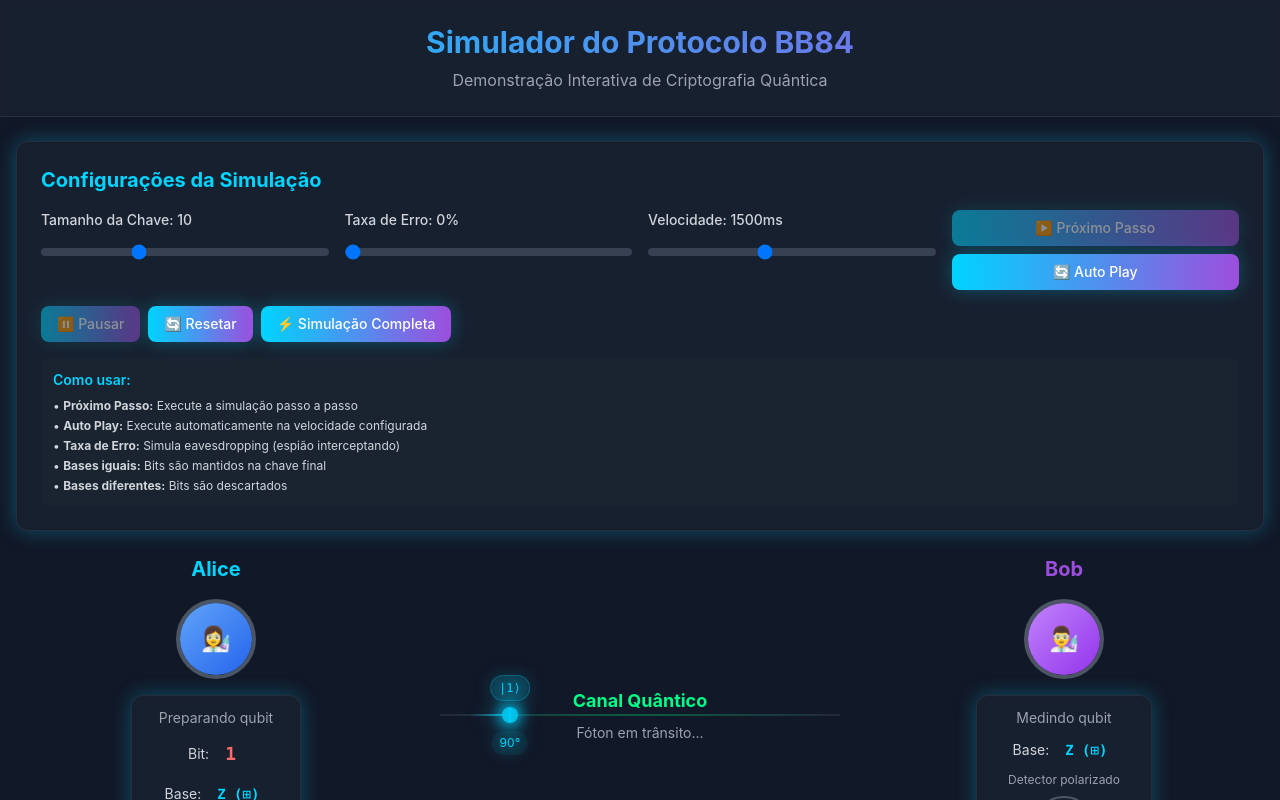
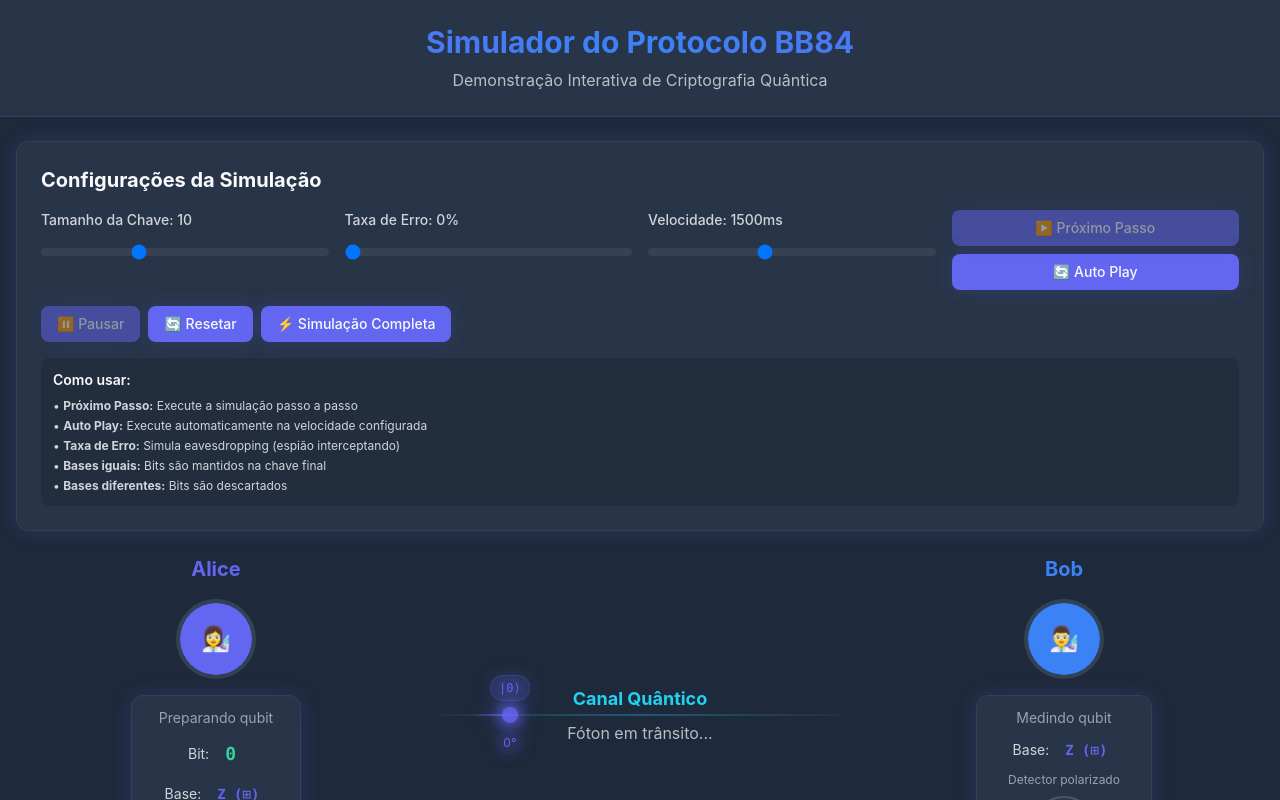
Before and after one commit to fatzzx/BB84-simulator, a React (Vite) app: page / in a window 1280 px wide. Both pictures are taken after a click on the button "▶️ Próximo Passo". Shown: the top 800 px of the page. Built offline with nearby package versions, Linux system fonts and the light colour scheme.

Commit message:
mudanca de cores

```diff
--- a/src/App.tsx
+++ b/src/App.tsx
@@ -18,11 +18,25 @@ function App() {
   const [photonActive, setPhotonActive] = useState(false);
   const [currentPhase, setCurrentPhase] = useState<'preparing' | 'transmitting' | 'measuring' | 'complete'>('preparing');
 
-  const { state, actions } = useBB84Simulation(config);
+  const {
+    currentStep,
+    totalSteps,
+    steps,
+    sharedKey,
+    isRunning,
+    isComplete,
+    currentStepData,
+    statistics,
+    executeStep,
+    startAutoSimulation,
+    stopSimulation,
+    resetSimulation,
+    runCompleteSimulation
+  } = useBB84Simulation(config);
 
   // Controla as fases da animação
   useEffect(() => {
-    if (state.currentStepData && !state.isRunning) {
+    if (currentStepData && !isRunning) {
       setCurrentPhase('preparing');
 
       // Sequência de animação
@@ -49,7 +63,7 @@ function App() {
 
       return () => timeouts.forEach(clearTimeout);
     }
-  }, [state.currentStepData, state.isRunning]);
+  }, [currentStepData, isRunning]);
 
   const handlePhotonComplete = () => {
     setPhotonActive(false);
@@ -57,20 +71,18 @@ function App() {
   };
 
   const handleStepForward = () => {
-    if (!state.isRunning && !state.isComplete) {
-      actions.executeStep();
+    if (!isRunning && !isComplete) {
+      executeStep();
     }
   };
 
-  const currentStep = state.currentStepData;
-
   return (
-    <div className="min-h-screen bg-gray-900">
-      <header className="p-6 text-center bg-gray-800/50 backdrop-blur-sm border-b border-gray-700/50">
-        <h1 className="text-3xl font-bold mb-2 bg-gradient-to-r from-quantum-blue to-quantum-purple bg-clip-text text-transparent">
+    <div className="min-h-screen bg-quantum-dark">
+      <header className="p-6 text-center bg-quantum-surface/50 backdrop-blur-sm border-b border-quantum-primary/20">
+        <h1 className="text-3xl font-bold mb-2 bg-gradient-to-r from-quantum-primary via-quantum-secondary to-quantum-primary bg-clip-text text-transparent">
           Simulador do Protocolo BB84
         </h1>
-        <p className="text-gray-400">
+        <p className="text-quantum-light/70">
           Demonstração Interativa de Criptografia Quântica
         </p>
       </header>
@@ -81,14 +93,14 @@ function App() {
           <SimulationControls
             config={config}
             onConfigChange={setConfig}
-            isRunning={state.isRunning}
-            isComplete={state.isComplete}
+            isRunning={isRunning}
+            isComplete={isComplete}
             photonActive={photonActive}
             onStepForward={handleStepForward}
-            onAutoPlay={() => actions.startAutoSimulation(config.visualizationSpeed)}
-            onStop={() => actions.stopSimulation()}
-            onReset={() => actions.resetSimulation()}
-            onRunComplete={() => actions.runCompleteSimulation()}
+            onAutoPlay={() => startAutoSimulation(config.visualizationSpeed)}
+            onStop={stopSimulation}
+            onReset={resetSimulation}
+            onRunComplete={runCompleteSimulation}
           />
         </div>
 
@@ -97,9 +109,9 @@ function App() {
           {/* Alice */}
           <div className="flex justify-center">
             <Alice
-              currentBit={currentStep?.alice.bit}
-              currentBasis={currentStep?.alice.basis}
-              polarizationAngle={currentStep?.alice.angle}
+              currentBit={currentStepData?.alice.bit}
+              currentBasis={currentStepData?.alice.basis}
+              polarizationAngle={currentStepData?.alice.angle}
               isActive={currentPhase === 'preparing'}
             />
           </div>
@@ -108,8 +120,8 @@ function App() {
           <div className="relative h-80 overflow-hidden">
             <div className="absolute inset-0 flex items-center justify-center">
               <div className="text-center px-4">
-                <h3 className="text-lg font-bold text-quantum-green mb-2">Canal Quântico</h3>
-                <div className="text-sm text-gray-400 max-w-[200px] mx-auto">
+                <h3 className="text-lg font-bold text-quantum-accent mb-2">Canal Quântico</h3>
+                <div className="text-quantum-light/70 max-w-[200px] mx-auto">
                   {currentPhase === 'preparing' && 'Alice preparando qubit...'}
                   {currentPhase === 'transmitting' && 'Fóton em trânsito...'}
                   {currentPhase === 'measuring' && 'Bob medindo qubit...'}
@@ -119,12 +131,12 @@ function App() {
             </div>
 
             {/* Fóton animado */}
-            {currentStep && (
+            {currentStepData && (
               <Photon
                 isActive={photonActive}
-                polarizationAngle={currentStep.photon.polarization}
-                bit={currentStep.alice.bit}
-                basis={currentStep.alice.basis}
+                polarizationAngle={currentStepData.photon.polarization}
+                bit={currentStepData.alice.bit}
+                basis={currentStepData.alice.basis}
                 onAnimationComplete={handlePhotonComplete}
                 animationDuration={config.visualizationSpeed}
               />
@@ -134,10 +146,10 @@ function App() {
           {/* Bob */}
           <div className="flex justify-center">
             <Bob
-              currentBasis={currentStep?.bob.basis}
-              measuredBit={currentStep?.bob.bit}
-              measurementAngle={currentStep?.bob.measurementAngle}
-              photonAngle={currentStep?.photon.polarization}
+              currentBasis={currentStepData?.bob.basis}
+              measuredBit={currentStepData?.bob.bit}
+              measurementAngle={currentStepData?.bob.measurementAngle}
+              photonAngle={currentStepData?.photon.polarization}
               isActive={currentPhase === 'measuring'}
               showResult={currentPhase === 'complete' || currentPhase === 'measuring'}
             />
@@ -145,127 +157,74 @@ function App() {
         </div>
 
         {/* Informações do Passo Atual */}
-        {currentStep && (
+        {currentStepData && (
           <div className="quantum-card mb-6">
             <h3 className="text-lg font-bold text-quantum-blue mb-4">
-              Passo {state.currentStep} de {state.totalSteps}
+              Passo {currentStep} de {totalSteps}
             </h3>
 
             <div className="grid grid-cols-1 md:grid-cols-3 gap-4">
               <div className="text-center">
                 <div className="text-sm text-gray-400 mb-2">Alice envia</div>
                 <div className="font-mono text-lg">
-                  Bit: <span style={{ color: currentStep.alice.bit === 0 ? '#00ff88' : '#ff6b6b' }}>
-                    {currentStep.alice.bit}
+                  Bit: <span style={{ color: currentStepData.alice.bit === 0 ? '#00ff88' : '#ff6b6b' }}>
+                    {currentStepData.alice.bit}
                   </span>
                 </div>
                 <div className="font-mono text-sm">
-                  Base: <span style={{ color: currentStep.alice.basis === 'computational' ? '#00d4ff' : '#9d4edd' }}>
-                    {currentStep.alice.basis === 'computational' ? 'Z' : 'X'}
+                  Base: <span style={{ color: currentStepData.alice.basis === 'computational' ? '#00d4ff' : '#9d4edd' }}>
+                    {currentStepData.alice.basis === 'computational' ? 'Z' : 'X'}
                   </span>
                 </div>
                 <div className="text-xs text-gray-400">
-                  Polarização: {currentStep.alice.angle}°
+                  Polarização: {currentStepData.alice.angle}°
                 </div>
               </div>
 
               <div className="text-center">
                 <div className="text-sm text-gray-400 mb-2">Resultado</div>
                 <div className={`text-lg font-bold ${
-                  currentStep.result.basesMatch ? 'text-green-400' : 'text-red-400'
+                  currentStepData.result.basesMatch ? 'text-green-400' : 'text-red-400'
                 }`}>
-                  {currentStep.result.basesMatch ? '✓ Bases Iguais' : '✗ Bases Diferentes'}
+                  {currentStepData.result.basesMatch ? '✓ Bases Iguais' : '✗ Bases Diferentes'}
                 </div>
                 <div className="text-sm text-gray-400">
-                  {currentStep.result.willKeep ? 'Bit será mantido' : 'Bit será descartado'}
+                  {currentStepData.result.willKeep ? 'Bit será mantido' : 'Bit será descartado'}
                 </div>
               </div>
 
               <div className="text-center">
                 <div className="text-sm text-gray-400 mb-2">Bob mede</div>
                 <div className="font-mono text-lg">
-                  Bit: <span style={{ color: currentStep.bob.bit === 0 ? '#00ff88' : '#ff6b6b' }}>
-                    {currentStep.bob.bit}
+                  Bit: <span style={{ color: currentStepData.bob.bit === 0 ? '#00ff88' : '#ff6b6b' }}>
+                    {currentStepData.bob.bit}
                   </span>
                 </div>
                 <div className="font-mono text-sm">
-                  Base: <span style={{ color: currentStep.bob.basis === 'computational' ? '#00d4ff' : '#9d4edd' }}>
-                    {currentStep.bob.basis === 'computational' ? 'Z' : 'X'}
+                  Base: <span style={{ color: currentStepData.bob.basis === 'computational' ? '#00d4ff' : '#9d4edd' }}>
+                    {currentStepData.bob.basis === 'computational' ? 'Z' : 'X'}
                   </span>
                 </div>
                 <div className="text-xs text-gray-400">
-                  Detector: {currentStep.bob.measurementAngle}°
+                  Detector: {currentStepData.bob.measurementAngle}°
                 </div>
               </div>
             </div>
           </div>
         )}
 
-        {/* Estatísticas e Chave Gerada */}
-        <div className="grid grid-cols-1 lg:grid-cols-2 gap-6 mb-6">
-          <div className="quantum-card">
-            <h3 className="text-lg font-bold text-quantum-blue mb-4">Estatísticas</h3>
-            <div className="space-y-2">
-              <div className="flex justify-between">
-                <span>Bits transmitidos:</span>
-                <span className="text-quantum-green">{state.statistics.totalBits}</span>
-              </div>
-              <div className="flex justify-between">
-                <span>Bases compatíveis:</span>
-                <span className="text-quantum-blue">{state.statistics.matchingBases}</span>
-              </div>
-              <div className="flex justify-between">
-                <span>Taxa de erro:</span>
-                <span className={state.statistics.errorRate > 0.11 ? 'text-red-400' : 'text-green-400'}>
-                  {(state.statistics.errorRate * 100).toFixed(1)}%
-                </span>
-              </div>
-              <div className="flex justify-between">
-                <span>Eficiência da chave:</span>
-                <span className="text-quantum-purple">{(state.statistics.keyEfficiency * 100).toFixed(1)}%</span>
-              </div>
-            </div>
-          </div>
-
-          <div className="quantum-card">
-            <h3 className="text-lg font-bold text-quantum-blue mb-4">
-              Chave Compartilhada ({state.sharedKey.length}/{config.keyLength})
-            </h3>
-            <div className="bg-gray-800/50 p-4 rounded-lg">
-              <div className="font-mono text-quantum-green break-all text-lg">
-                {state.sharedKey.join('') || 'Nenhuma chave gerada ainda...'}
-              </div>
-              {state.isComplete && (
-                <p className="text-sm text-gray-400 mt-2">
-                  ✓ Chave criptográfica segura gerada com sucesso!
-                </p>
-              )}
-            </div>
-          </div>
-        </div>
-
-        {/* Histórico das Etapas */}
-        <div className="mb-6">
+        {/* Histórico de Passos */}
+        <div className="quantum-card">
+          <h3 className="text-lg font-bold text-quantum-blue mb-4">
+            Histórico da Simulação
+          </h3>
           <StepHistory
-            steps={state.steps}
-            currentStep={state.currentStep}
+            steps={steps}
+            currentStep={currentStep}
+            sharedKey={sharedKey}
+            statistics={statistics}
           />
         </div>
-
-        {/* Eavesdropper Warning */}
-        {config.eavesdropperPresent && (
-          <div className="quantum-card mt-6 border-red-500/50 bg-red-900/20">
-            <h3 className="text-lg font-bold text-red-400 mb-2">
-              ⚠️ Eavesdropper Detectado
-            </h3>
-            <p className="text-red-300 text-sm">
-              Um espião (Eve) está interceptando o canal! Taxa de erro elevada: {(config.errorRate * 100).toFixed(0)}%
-            </p>
-            <p className="text-red-300 text-xs mt-1">
-              Em um sistema real, Alice e Bob detectariam esta interferência e abortariam a transmissão.
-            </p>
-          </div>
-        )}
       </main>
     </div>
   );
--- a/src/components/Alice.tsx
+++ b/src/components/Alice.tsx
@@ -1,4 +1,3 @@
-
 import { TMeasurementBasis } from '@/types';
 
 interface IAliceProps {
@@ -16,33 +15,33 @@ const Alice: React.FC<IAliceProps> = ({
 }) => {
   // Cores para diferentes estados
   const getBasisColor = (basis?: TMeasurementBasis) => {
-    if (!basis) return '#64748b';
-    return basis === 'computational' ? '#00d4ff' : '#9d4edd';
+    if (!basis) return '#6366f1';
+    return basis === 'computational' ? '#6366f1' : '#3b82f6';
   };
 
   const getBitColor = (bit?: 0 | 1) => {
-    if (bit === undefined) return '#64748b';
-    return bit === 0 ? '#00ff88' : '#ff6b6b';
+    if (bit === undefined) return '#6366f1';
+    return bit === 0 ? '#34d399' : '#f87171';
   };
 
   return (
     <div className="flex flex-col items-center space-y-4">
       {/* Nome */}
-      <h3 className="text-xl font-bold text-quantum-blue">Alice</h3>
+      <h3 className="text-xl font-bold text-quantum-primary">Alice</h3>
 
       {/* Avatar */}
       <div className={`relative w-20 h-20 rounded-full border-4 transition-all duration-300 ${
         isActive
-          ? 'border-quantum-blue shadow-quantum animate-pulse'
-          : 'border-gray-600'
+          ? 'border-quantum-primary shadow-quantum animate-pulse'
+          : 'border-quantum-surface'
       }`}>
-        <div className="w-full h-full rounded-full bg-gradient-to-br from-blue-400 to-blue-600 flex items-center justify-center">
+        <div className="w-full h-full rounded-full bg-quantum-primary flex items-center justify-center">
           <span className="text-2xl">👩‍🔬</span>
         </div>
 
         {/* Indicador de atividade */}
         {isActive && (
-          <div className="absolute -top-1 -right-1 w-4 h-4 bg-quantum-green rounded-full animate-ping"></div>
+          <div className="absolute -top-1 -right-1 w-4 h-4 bg-quantum-accent rounded-full animate-ping"></div>
         )}
       </div>
 
--- a/src/components/Bob.tsx
+++ b/src/components/Bob.tsx
@@ -1,4 +1,3 @@
-
 import { TMeasurementBasis } from '@/types';
 
 interface IBobProps {
@@ -20,13 +19,13 @@ const Bob: React.FC<IBobProps> = ({
 }) => {
   // Cores para diferentes estados
   const getBasisColor = (basis?: TMeasurementBasis) => {
-    if (!basis) return '#64748b';
-    return basis === 'computational' ? '#00d4ff' : '#9d4edd';
+    if (!basis) return '#6366f1';
+    return basis === 'computational' ? '#6366f1' : '#3b82f6';
   };
 
   const getBitColor = (bit?: 0 | 1) => {
-    if (bit === undefined) return '#64748b';
-    return bit === 0 ? '#00ff88' : '#ff6b6b';
+    if (bit === undefined) return '#6366f1';
+    return bit === 0 ? '#34d399' : '#f87171';
   };
 
   // Calcula se a medição foi bem-sucedida (bases iguais)
@@ -39,21 +38,21 @@ const Bob: React.FC<IBobProps> = ({
   return (
     <div className="flex flex-col items-center space-y-4">
       {/* Nome */}
-      <h3 className="text-xl font-bold text-quantum-purple">Bob</h3>
+      <h3 className="text-xl font-bold text-quantum-secondary">Bob</h3>
 
       {/* Avatar */}
       <div className={`relative w-20 h-20 rounded-full border-4 transition-all duration-300 ${
         isActive
-          ? 'border-quantum-purple shadow-quantum animate-pulse'
-          : 'border-gray-600'
+          ? 'border-quantum-secondary shadow-quantum animate-pulse'
+          : 'border-quantum-surface'
       }`}>
-        <div className="w-full h-full rounded-full bg-gradient-to-br from-purple-400 to-purple-600 flex items-center justify-center">
+        <div className="w-full h-full rounded-full bg-quantum-secondary flex items-center justify-center">
           <span className="text-2xl">👨‍🔬</span>
         </div>
 
         {/* Indicador de atividade */}
         {isActive && (
-          <div className="absolute -top-1 -right-1 w-4 h-4 bg-quantum-purple rounded-full animate-ping"></div>
+          <div className="absolute -top-1 -right-1 w-4 h-4 bg-quantum-accent rounded-full animate-ping"></div>
         )}
       </div>
 
@@ -129,8 +128,8 @@ const Bob: React.FC<IBobProps> = ({
               <div className="mt-2">
                 <div className={`text-xs px-2 py-1 rounded ${
                   isSuccessfulMeasurement()
-                    ? 'bg-green-900 text-green-300'
-                    : 'bg-red-900 text-red-300'
+                    ? 'bg-quantum-success/20 text-quantum-success'
+                    : 'bg-quantum-error/20 text-quantum-error'
                 }`}>
                   {isSuccessfulMeasurement() ? '✓ Bases compatíveis' : '✗ Bases diferentes'}
                 </div>
--- a/src/components/Photon.tsx
+++ b/src/components/Photon.tsx
@@ -16,27 +16,15 @@ const Photon: React.FC<IPhotonProps> = ({
   bit,
   basis,
   onAnimationComplete,
-  animationDuration = 2000
+  animationDuration = 1000
 }) => {
   const [position, setPosition] = useState(0);
   const [isVisible, setIsVisible] = useState(false);
 
-  // Cores baseadas no bit e base
+  // Função para obter a cor do fóton
   const getPhotonColor = () => {
-    if (basis === 'computational') {
-      return bit === 0 ? '#00d4ff' : '#00d4ff';
-    } else {
-      return bit === 0 ? '#9d4edd' : '#9d4edd';
-    }
-  };
-
-  // Símbolo do fóton baseado no estado
-  const getPhotonSymbol = () => {
-    if (basis === 'computational') {
-      return bit === 0 ? '⟶' : '⟶';
-    } else {
-      return bit === 0 ? '⤴' : '⤵';
-    }
+    if (!isActive) return '#6366f1';
+    return basis === 'computational' ? '#6366f1' : '#3b82f6';
   };
 
   useEffect(() => {
@@ -73,7 +61,7 @@ const Photon: React.FC<IPhotonProps> = ({
   return (
     <div className="absolute inset-0 pointer-events-none">
       {/* Canal quântico */}
-      <div className="absolute top-1/2 left-0 right-0 h-0.5 bg-gradient-to-r from-gray-600 via-quantum-green to-gray-600 opacity-30 transform -translate-y-1/2"></div>
+      <div className="absolute top-1/2 left-0 right-0 h-0.5 bg-gradient-to-r from-quantum-surface via-quantum-accent to-quantum-surface opacity-30 transform -translate-y-1/2"></div>
 
       {/* Fóton viajante */}
       <div
--- a/src/simulation/bb84.ts
+++ b/src/simulation/bb84.ts
@@ -6,6 +6,7 @@ import {
   ISimulationConfig
 } from '@/types';
 import { QUANTUM_STATES } from '@/constants/quantum';
+import { secureRandom, randomBit, randomBasis } from '@/utils/quantum';
 
 export class BB84Simulator {
   private config: ISimulationConfig;
@@ -14,14 +15,14 @@ export class BB84Simulator {
     this.config = config;
   }
 
-  // Gera bit aleatório
+  // Gera bit aleatório usando a função segura
   private generateRandomBit(): 0 | 1 {
-    return Math.random() < 0.5 ? 0 : 1;
+    return randomBit();
   }
 
-  // Gera base aleatória
+  // Gera base aleatória usando a função segura
   private generateRandomBasis(): TMeasurementBasis {
-    return Math.random() < 0.5 ? 'computational' : 'hadamard';
+    return randomBasis();
   }
 
   // Alice prepara um qubit no estado apropriado
@@ -58,8 +59,8 @@ export class BB84Simulator {
       measuredBit = this.generateRandomBit();
     }
 
-    // Simula eavesdropping introduzindo erro
-    if (this.config.eavesdropperPresent && Math.random() < this.config.errorRate) {
+    // Simula eavesdropping introduzindo erro usando secureRandom
+    if (this.config.eavesdropperPresent && secureRandom() < this.config.errorRate) {
       measuredBit = measuredBit === 0 ? 1 : 0;
     }
 
@@ -152,21 +153,35 @@ export class BB84Simulator {
       }
     };
 
+    // Determina o ângulo de medição de Bob aleatoriamente dentro da base escolhida
+    const getBobMeasurementAngle = (basis: TMeasurementBasis): number => {
+      if (basis === 'computational') {
+        // Escolhe aleatoriamente entre 0° e 90° para a base computacional
+        return randomBit() === 0 ? 0 : 90;
+      } else {
+        // Escolhe aleatoriamente entre 45° e 135° para a base Hadamard
+        return randomBit() === 0 ? 45 : 135;
+      }
+    };
+
+    const aliceAngle = getAngle(aliceBit, aliceBasis);
+    const bobMeasurementAngle = getBobMeasurementAngle(bobBasis);
+
     return {
       step,
       alice: {
         bit: aliceBit,
         basis: aliceBasis,
-        angle: getAngle(aliceBit, aliceBasis)
+        angle: aliceAngle
       },
       bob: {
         bit: measurement.bit,
         basis: bobBasis,
-        angle: getAngle(aliceBit, aliceBasis), // Mantém ângulo original do fóton
-        measurementAngle: bobBasis === 'computational' ? 0 : 45
+        angle: aliceAngle, // Mantém ângulo original do fóton
+        measurementAngle: bobMeasurementAngle // Agora usa o ângulo específico escolhido
       },
       photon: {
-        polarization: getAngle(aliceBit, aliceBasis),
+        polarization: aliceAngle,
         state: qubit.state
       },
       result: {
--- a/src/styles/tailwind.css
+++ b/src/styles/tailwind.css
@@ -4,61 +4,61 @@
 
 @layer base {
   body {
-    @apply bg-gray-900 text-gray-100;
+    @apply bg-quantum-dark text-quantum-light;
   }
 }
 
 @layer components {
   .quantum-button {
     @apply px-6 py-3 rounded-lg
-           bg-gradient-to-r from-quantum-blue to-quantum-purple
-           text-white font-medium
+           bg-quantum-primary
+           text-quantum-light font-medium
            shadow-quantum
-           hover:shadow-quantum-lg
+           hover:bg-quantum-primary/90 hover:shadow-quantum-lg
            active:scale-95
            transition-all duration-300
-           focus:outline-none focus:ring-2 focus:ring-quantum-blue;
+           focus:outline-none focus:ring-2 focus:ring-quantum-primary/50;
   }
 
   .quantum-card {
     @apply p-6 rounded-xl
-           bg-gray-800/50 backdrop-blur-sm
-           border border-gray-700/50
+           bg-quantum-surface/50 backdrop-blur-sm
+           border border-quantum-surface
            shadow-quantum
-           hover:shadow-quantum-lg
+           hover:border-quantum-primary/20
            transition-all duration-300;
   }
 
   .quantum-container {
     @apply w-full max-w-4xl mx-auto
            p-6 rounded-2xl
-           bg-gray-900/80 backdrop-blur-md
-           border border-gray-700/50
+           bg-quantum-surface/80 backdrop-blur-md
+           border border-quantum-surface
            shadow-quantum-xl
            grid grid-cols-1 md:grid-cols-2 gap-6;
   }
 
   .qubit {
     @apply w-16 h-16 rounded-full
-           bg-gradient-to-br from-quantum-blue to-quantum-purple
+           bg-quantum-primary
            shadow-quantum
            flex items-center justify-center
-           text-white font-bold
+           text-quantum-light font-bold
            transition-all duration-300
-           hover:scale-110;
+           hover:scale-105;
   }
 
   .measurement-basis {
     @apply px-4 py-2 rounded-md
-           bg-gray-800 border border-gray-700
+           bg-quantum-surface border border-quantum-surface
            text-sm font-mono
            flex items-center gap-2;
   }
 
   .quantum-state {
     @apply p-4 rounded-lg
-           bg-gray-900/50 backdrop-blur-sm
-           border border-gray-700/50
-           text-quantum-blue font-mono;
+           bg-quantum-dark/50 backdrop-blur-sm
+           border border-quantum-surface
+           text-quantum-accent font-mono;
   }
 }
--- a/tailwind.config.js
+++ b/tailwind.config.js
@@ -9,9 +9,14 @@ export default {
     extend: {
       colors: {
         quantum: {
-          blue: '#00d4ff',    // Estados computacionais
-          purple: '#9d4edd',  // Base Hadamard
-          green: '#00ff88',   // Estados de superposição
+          primary: '#6366f1',    // Indigo suave
+          secondary: '#3b82f6',  // Azul médio (substituindo o roxo)
+          accent: '#22d3ee',     // Ciano
+          dark: '#1e293b',       // Slate escuro
+          light: '#f8fafc',      // Slate claro
+          success: '#34d399',    // Verde suave
+          error: '#f87171',      // Vermelho suave
+          surface: '#334155',    // Slate médio
         },
       },
       animation: {
@@ -29,9 +34,9 @@ export default {
         xs: '2px',
       },
       boxShadow: {
-        'quantum': '0 0 20px rgba(0, 212, 255, 0.3)',
-        'quantum-lg': '0 0 30px rgba(0, 212, 255, 0.4)',
-        'quantum-xl': '0 0 40px rgba(0, 212, 255, 0.5)',
+        'quantum': '0 0 20px rgba(99, 102, 241, 0.2)',
+        'quantum-lg': '0 0 30px rgba(99, 102, 241, 0.3)',
+        'quantum-xl': '0 0 40px rgba(99, 102, 241, 0.4)',
       },
     },
   },
```
Also changed, not shown: src/components/StepHistory.tsx (+50 -9 lines), src/hooks/useBB84Simulation.ts (+36 -69 lines), 1 other file (tests, documents, lock files or other folders).
